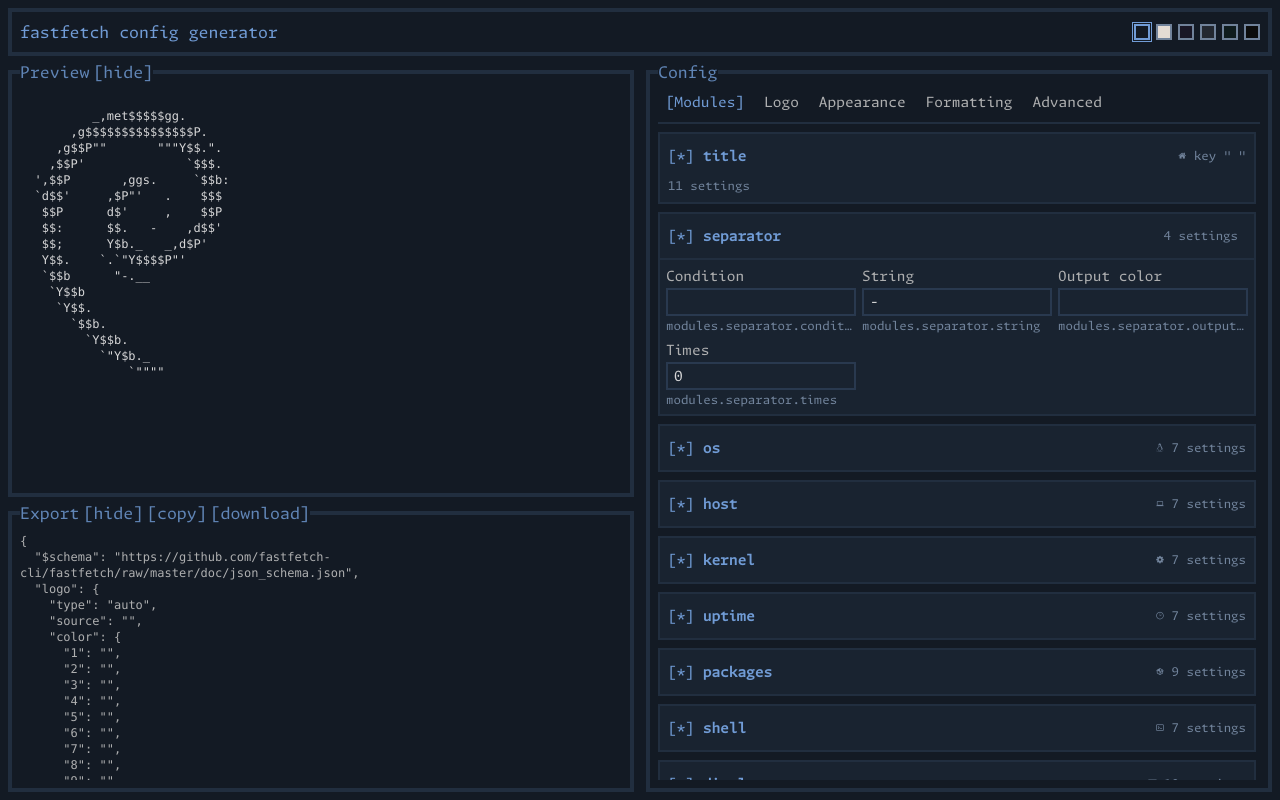
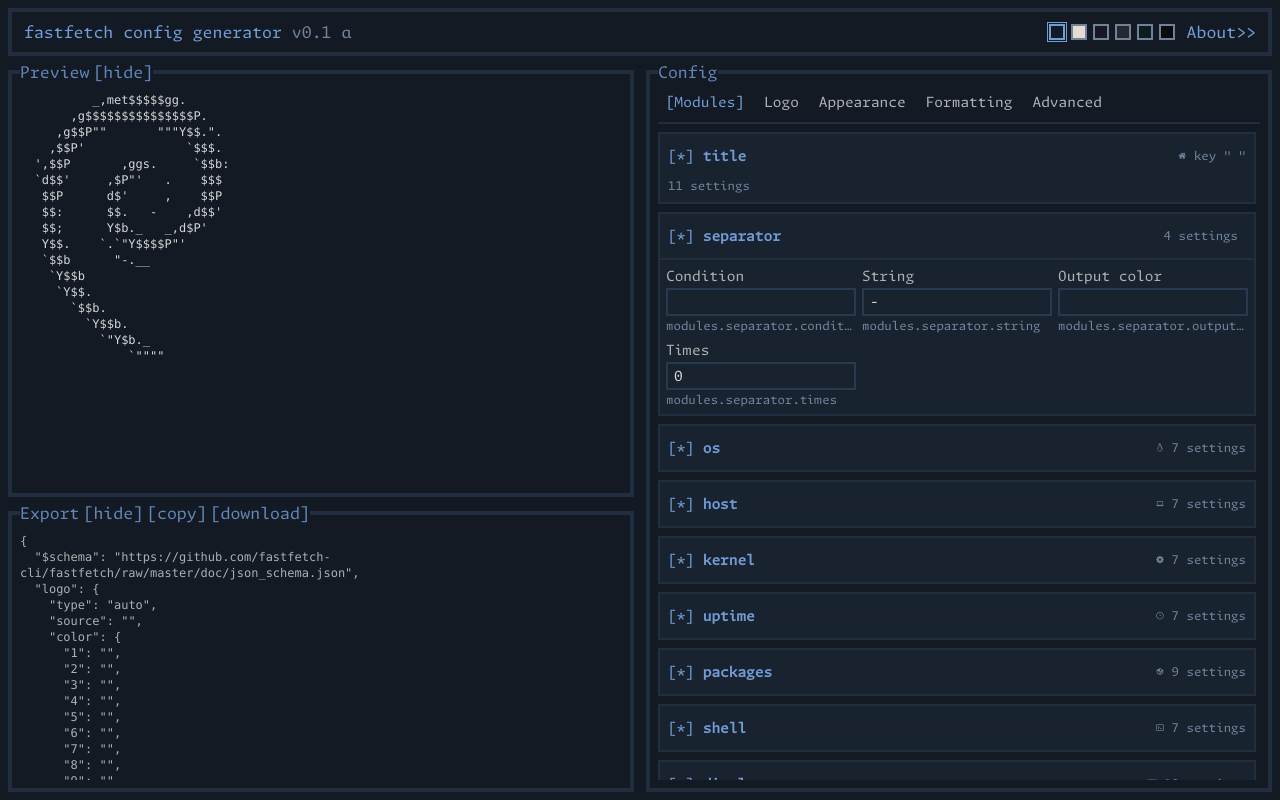
Before and after one commit to gabors0/fastfetch-cfg-gen, a SvelteKit app: page / in a window 1280 px wide. Built offline with nearby package versions, Linux system fonts and the light colour scheme.

Commit message:
feat: layout page, better theme selector, version disp

```diff
--- a/src/app.html
+++ b/src/app.html
@@ -4,6 +4,18 @@
 		<meta charset="utf-8" />
 		<meta name="viewport" content="width=device-width, initial-scale=1" />
 		<meta name="text-scale" content="scale" />
+		<script>
+			try {
+				const theme = localStorage.getItem('fastfetch-theme');
+				const themes = ['nightfox', 'dayfox', 'duskfox', 'nordfox', 'terafox', 'carbonfox'];
+
+				if (theme && themes.includes(theme)) {
+					document.documentElement.dataset.theme = theme;
+				}
+			} catch {
+				// Keep the default theme when storage is unavailable.
+			}
+		</script>
 		%sveltekit.head%
 	</head>
 	<body data-sveltekit-preload-data="hover">
--- a/src/lib/components/preview/Preview.svelte
+++ b/src/lib/components/preview/Preview.svelte
@@ -2,12 +2,10 @@
 	import type { AppConfig } from '$lib/config/types';
 
     import PreviewLogo from '$lib/components/preview/PreviewLogo.svelte';
-    import PreviewModules from '$lib/components/preview/PreviewModules.svelte';
 
 	let { config }: { config: AppConfig } = $props();
 </script>
 
 <pre class="text-xs">
-    <PreviewLogo logo={config.logo.type} />
-
+<PreviewLogo logo={config.logo.type} />
 </pre>
--- a/src/lib/config/types.ts
+++ b/src/lib/config/types.ts
@@ -1,7 +1,8 @@
 export type ConfigValue =
     string | number | boolean | null | string[] | number[] | Record<string, unknown>;
 export type ModuleConfig = Record<string, unknown> & { type: string };
-export type AppConfig = Record<string, unknown> & { modules: ModuleConfig[] };
+export type LogoConfig = Record<string, unknown> & { type: string };
+export type AppConfig = Record<string, unknown> & { logo: LogoConfig; modules: ModuleConfig[] };
 export type ControlType = 'text' | 'number' | 'checkbox' | 'select';
 
 export type SelectOptionGroup = {
--- a/src/lib/index.ts
+++ /dev/null
@@ -1 +0,0 @@
-// place files you want to import through the `$lib` alias in this folder.
--- /dev/null
+++ b/src/lib/version.ts
@@ -0,0 +1,2 @@
+export let VERSION = '0.1';
+export let STATUS = 'alpha';
--- a/src/routes/+layout.svelte
+++ b/src/routes/+layout.svelte
@@ -1,17 +1,96 @@
 <script lang="ts">
+	import { onMount } from 'svelte';
+	import { page } from '$app/state';
+
 	import './layout.css';
 	import favicon from '$lib/assets/favicon.svg';
 
+	import { VERSION, STATUS } from '$lib/version';
+	const statusSymbols = {
+      alpha: 'α',
+      beta: 'β'
+    };
+
 	let { children } = $props();
+
+	const themes = [
+		{ value: 'nightfox', label: 'Nightfox', background: '#131a24' },
+		{ value: 'dayfox', label: 'Dayfox', background: '#e4dcd4' },
+		{ value: 'duskfox', label: 'Duskfox', background: '#191726' },
+		{ value: 'nordfox', label: 'Nordfox', background: '#232831' },
+		{ value: 'terafox', label: 'Terafox', background: '#0f1c1e' },
+		{ value: 'carbonfox', label: 'Carbonfox', background: '#0c0c0c' }
+	] as const;
+	type ThemeName = (typeof themes)[number]['value'];
+
+	let activeTheme = $state<ThemeName>('nightfox');
+
+	function isThemeName(value: string): value is ThemeName {
+		return themes.some((theme) => theme.value === value);
+	}
+
+	function applyTheme(theme: ThemeName) {
+		activeTheme = theme;
+		document.documentElement.dataset.theme = theme;
+		localStorage.setItem('fastfetch-theme', theme);
+	}
+
+	onMount(() => {
+		const appliedTheme = document.documentElement.dataset.theme;
+
+		if (appliedTheme && isThemeName(appliedTheme)) {
+			activeTheme = appliedTheme;
+		}
+	});
 </script>
 
 <svelte:head><link rel="icon" href={favicon} /></svelte:head>
-{@render children()}
+<header
+	class="fixed top-2 right-2 left-2 z-10 flex h-12 items-center justify-between gap-3 border-4 border-bg-dim bg-bg py-2 px-3 text-accent"
+>
+	<span>fastfetch config generator <a href="https://github.com/gabors0/fastfetch-cfg-gen" target="_blank" class="text-fg-dim">v{VERSION} {statusSymbols[STATUS]}</a></span>
+	<div class="flex items-center gap-3 flex-row">
+		<div class="flex items-center gap-1.5" role="group" aria-label="Theme">
+			{#each themes as theme (theme.value)}
+				<button
+					type="button"
+					class="theme-picker"
+					class:active-theme-picker={activeTheme === theme.value}
+					style:background-color={theme.background}
+					aria-label={theme.label}
+					aria-pressed={activeTheme === theme.value}
+					title={theme.label}
+					onclick={() => applyTheme(theme.value)}
+				></button>
+			{/each}
+		</div>
+		{#if page.url.pathname === '/'}
+			<a href="/about">About&gt;&gt;</a>
+		{:else if page.url.pathname === '/about'}
+			<a href="/">&lt;&lt;Back</a>
+		{/if}
+	</div>
+</header>
+<main class="pt-[3.25rem]">{@render children()}</main>
 
-<style>
-    @reference "/src/routes/layout.css";
+<style lang="postcss">
+	@reference "/src/routes/layout.css";
 	:global(body) {
 		@apply bg-bg text-fg;
 		font-family: 'Monaspace Argon NF', 'Geist Mono', monospace;
 	}
+	a:hover {
+		@apply underline;
+	}
+	.theme-picker {
+		@apply size-4 cursor-pointer border-2 border-fg-dim;
+	}
+	.theme-picker:hover,
+	.theme-picker:focus-visible,
+	.active-theme-picker {
+		@apply border-accent outline-none;
+	}
+	.active-theme-picker {
+		@apply ring-1 ring-accent ring-offset-1 ring-offset-bg;
+	}
 </style>
--- a/src/routes/+page.svelte
+++ b/src/routes/+page.svelte
@@ -1,43 +1,13 @@
 <script lang="ts">
-	import { onMount } from 'svelte';
 	import PatternHeading from '$lib/components/PatternHeading.svelte';
 	import { defaultConfig } from '$lib/config/defaultConfig';
-	import type { AppConfig, ConfigValue, ModuleConfig, Control, Group, ModuleItem } from '$lib/config/types';
+	import type { AppConfig, ModuleConfig, Control, Group, ModuleItem } from '$lib/config/types';
 	import { logoGroups, appearanceGroups, formattingGroups, advancedGroups, modules } from '$lib/config/formSchema';
 	import { getConfigValue, setConfigValue } from '$lib/config/helpers';
 
 	import Preview from '$lib/components/preview/Preview.svelte';
 
 	let config = $state<AppConfig>(structuredClone(defaultConfig) as AppConfig);
-	const themes = [
-		{ value: 'nightfox', label: 'Nightfox', background: '#131a24' },
-		{ value: 'dayfox', label: 'Dayfox', background: '#e4dcd4' },
-		{ value: 'duskfox', label: 'Duskfox', background: '#191726' },
-		{ value: 'nordfox', label: 'Nordfox', background: '#232831' },
-		{ value: 'terafox', label: 'Terafox', background: '#0f1c1e' },
-		{ value: 'carbonfox', label: 'Carbonfox', background: '#0c0c0c' }
-	] as const;
-	type ThemeName = (typeof themes)[number]['value'];
-
-	let activeTheme = $state<ThemeName>('nightfox');
-
-	function isThemeName(value: string): value is ThemeName {
-		return themes.some((theme) => theme.value === value);
-	}
-
-	function applyTheme(theme: ThemeName) {
-		activeTheme = theme;
-		document.documentElement.dataset.theme = theme;
-		localStorage.setItem('fastfetch-theme', theme);
-	}
-
-	onMount(() => {
-		const savedTheme = localStorage.getItem('fastfetch-theme');
-
-		if (savedTheme && isThemeName(savedTheme)) {
-			applyTheme(savedTheme);
-		}
-	});
 
 	function inputValue(event: Event) {
 		return (event.currentTarget as HTMLInputElement).value;
@@ -197,18 +167,18 @@
 
 	function layoutRows() {
 		if (showPreview && showExport) {
-			return 'grid-rows-[3rem_auto_auto_auto] md:grid-rows-[3rem_3fr_2fr]';
+			return 'grid-rows-[auto_auto_auto] md:grid-rows-[3fr_2fr]';
 		}
 
 		if (showPreview) {
-			return 'grid-rows-[3rem_auto_auto_auto] md:grid-rows-[3rem_minmax(0,1fr)_auto]';
+			return 'grid-rows-[auto_auto_auto] md:grid-rows-[minmax(0,1fr)_auto]';
 		}
 
 		if (showExport) {
-			return 'grid-rows-[3rem_auto_auto_auto] md:grid-rows-[3rem_auto_minmax(0,1fr)]';
+			return 'grid-rows-[auto_auto_auto] md:grid-rows-[auto_minmax(0,1fr)]';
 		}
 
-		return 'grid-rows-[3rem_auto_auto_auto] md:grid-rows-[3rem_auto_auto]';
+		return 'grid-rows-[auto_auto_auto] md:grid-rows-[auto_auto]';
 	}
 
 	let exportJson = $derived(JSON.stringify(config, null, 2));
@@ -231,29 +201,10 @@
 
 	<div
 		class={[
-			'm-2 grid min-h-[calc(100dvh-1rem)] grid-cols-1 gap-x-3 gap-y-1 *:p-2 md:h-[calc(100dvh-1rem)] md:grid-cols-2',
+			'm-2 grid min-h-[calc(100dvh-4.25rem)] grid-cols-1 gap-x-3 gap-y-1 *:p-2 md:h-[calc(100dvh-4.25rem)] md:grid-cols-2',
 			layoutRows()
 		]}
 	>
-		<div
-			class="flex items-center justify-between gap-3 border-4 border-bg-dim text-accent md:col-span-2"
-		>
-			<span>fastfetch config generator</span>
-			<div class="flex items-center gap-1.5" role="group" aria-label="Theme">
-				{#each themes as theme (theme.value)}
-					<button
-						type="button"
-						class="theme-swatch"
-						class:active-theme-swatch={activeTheme === theme.value}
-						style:background-color={theme.background}
-						aria-label={theme.label}
-						aria-pressed={activeTheme === theme.value}
-						title={theme.label}
-						onclick={() => applyTheme(theme.value)}
-					></button>
-				{/each}
-			</div>
-		</div>
 		<fieldset class="overflow-hidden">
 			<legend>
 				<span class="hidden items-center gap-1 text-accent-muted md:flex">
@@ -467,17 +418,6 @@
 	select:focus {
 		@apply border-accent;
 	}
-	.theme-swatch {
-		@apply size-4 cursor-pointer border-2 border-fg-dim;
-	}
-	.theme-swatch:hover,
-	.theme-swatch:focus-visible,
-	.active-theme-swatch {
-		@apply border-accent outline-none;
-	}
-	.active-theme-swatch {
-		@apply ring-1 ring-accent ring-offset-1 ring-offset-bg;
-	}
 	input[type='checkbox'] {
 		@apply my-1 h-5 min-h-5 w-[3ch] cursor-pointer appearance-none border-0 bg-transparent p-0 text-fg;
 	}
```
Also changed, not shown: src/routes/about/+page.svelte (added).
